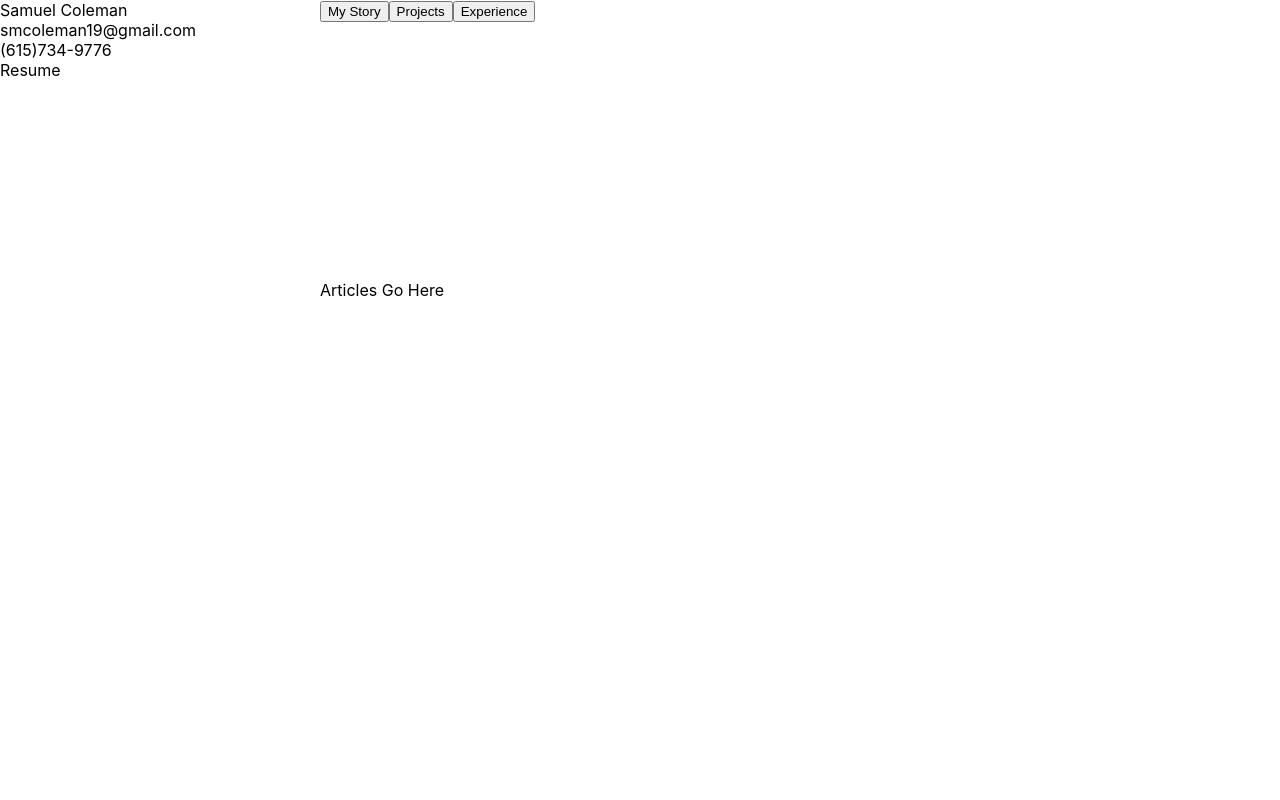
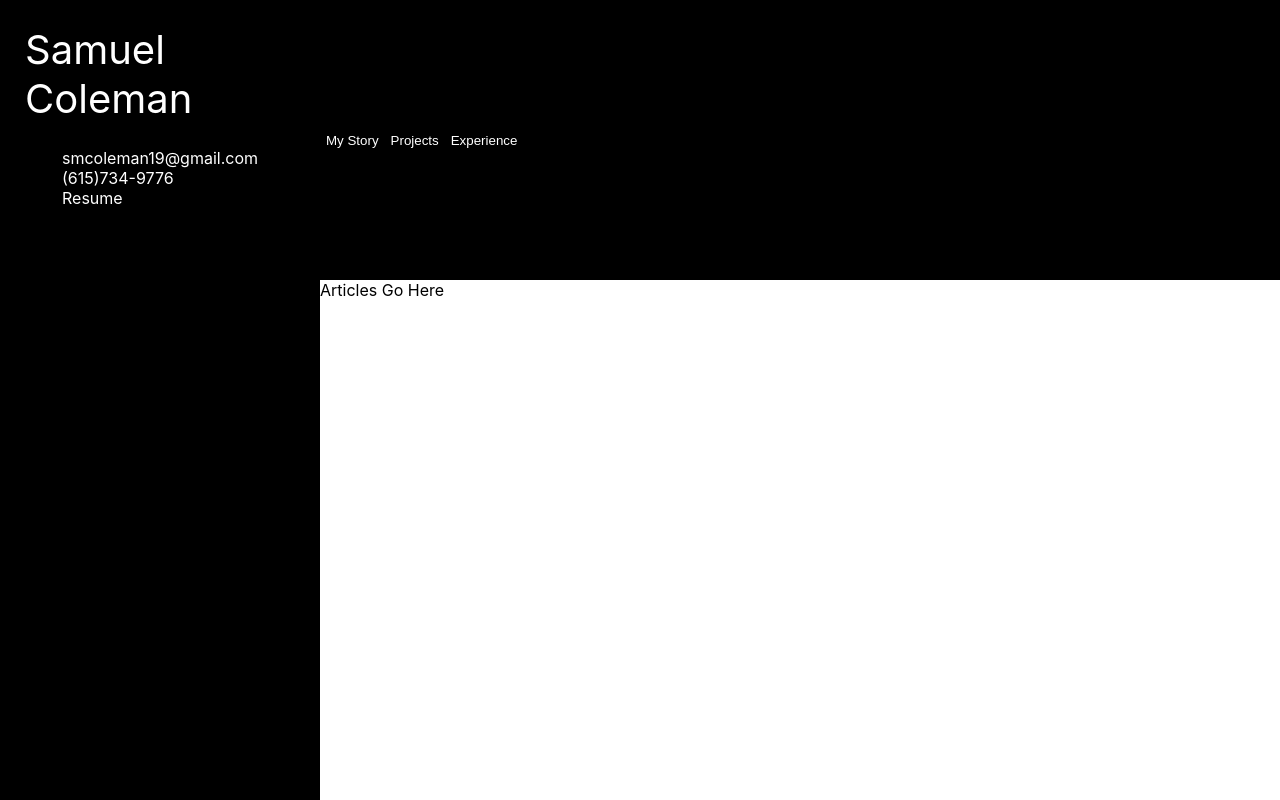
Before and after one commit to SamuelColeman/personal-website, a React (Create React App) app: page / in a window 1280 px wide. Built offline with nearby package versions, Linux system fonts and the light colour scheme.

Commit message:
Add basic styling to main page

```diff
--- a/src/components/Header/Header.css
+++ b/src/components/Header/Header.css
@@ -1,3 +1,20 @@
 .header {
-	grid-area: header
+  grid-area: header;
+  display: flex;
+	flex-direction: column;
+  align-items: center;
+  background: black;
 }
+
+.name {
+	font-size: 40px;
+	font-weight: 400;
+	padding: 25px;
+	color: white;
+}
+
+.contact_info {
+	color: white;
+	display: flex;
+	flex-direction: column;
+}
--- a/src/components/Navigation/Navigation.css
+++ b/src/components/Navigation/Navigation.css
@@ -1,3 +1,12 @@
 .navigation {
-	grid-area: navigation
+	grid-area: navigation;
+	display: flex;
+	background: black;
+	flex-direction: row;
 }
+
+.nav-btn {
+	color: white;
+	background: black;
+	border: none;
+}
```
